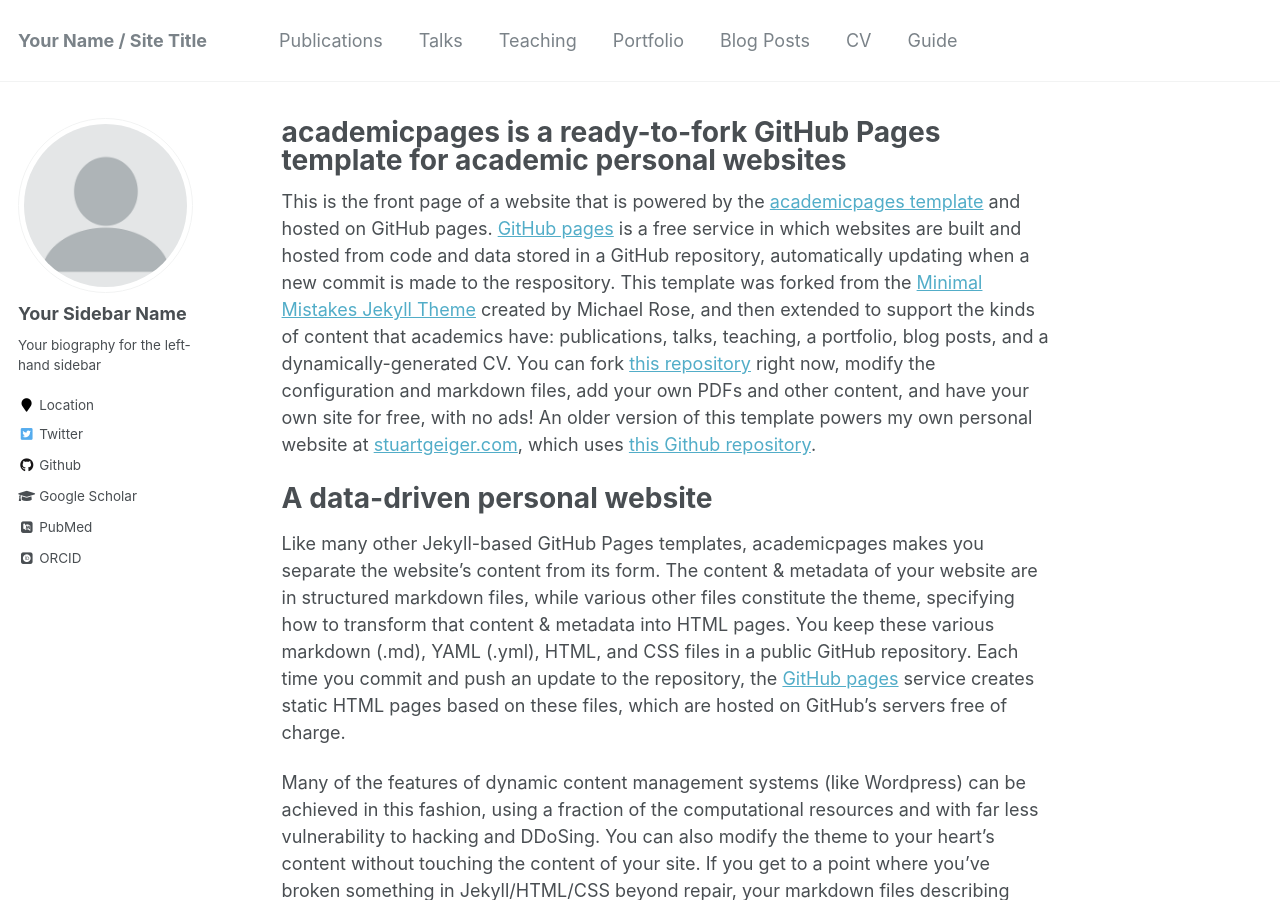
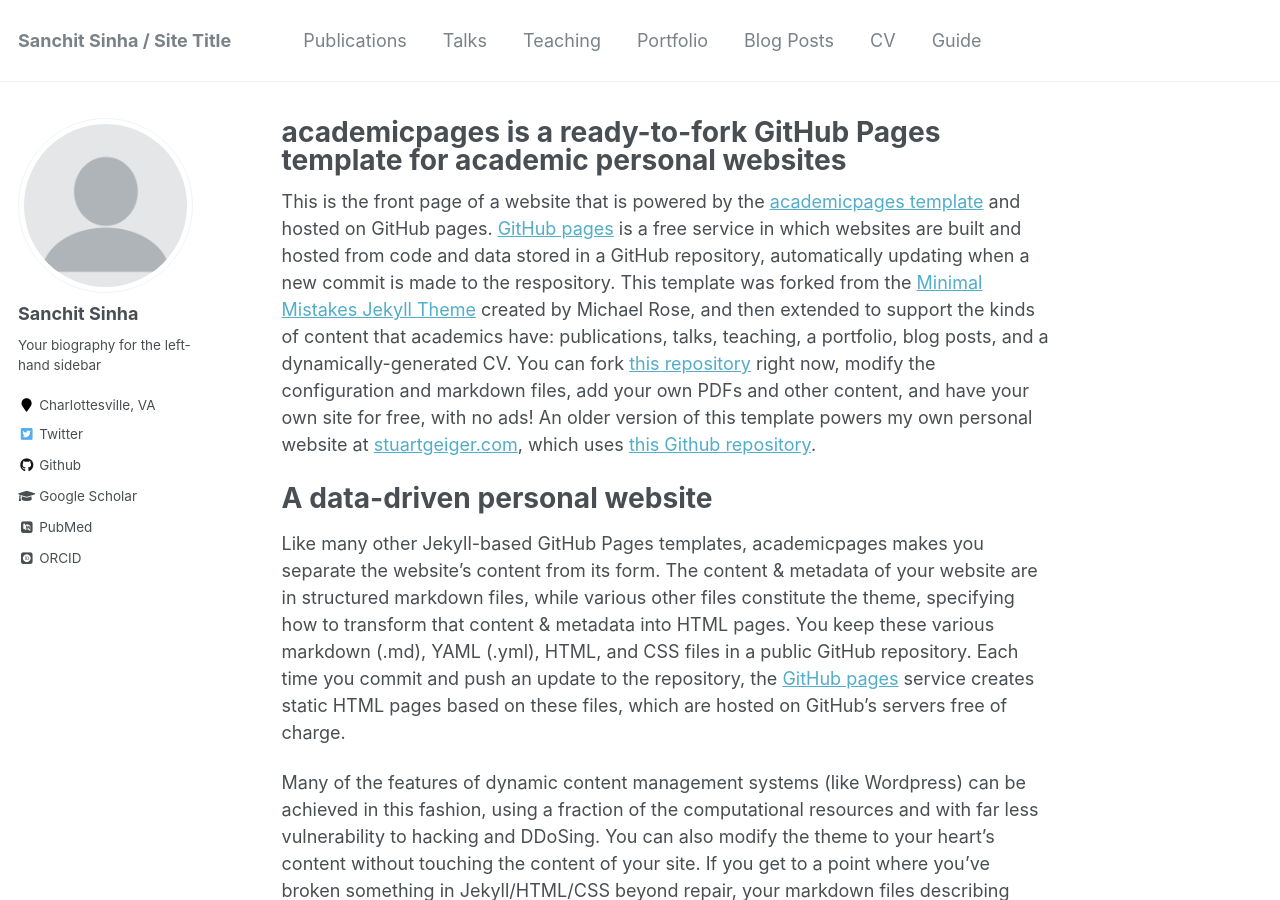
Before and after one commit to sanchit97/sanchit97.github.io, a Jekyll site: the page built from _pages/about.md, in a window 1280 px wide and 900 px high. Built offline with Jekyll 4.4.1, drawn with Linux system fonts in a browser that asks for light colours; some web fonts are replaced; some of the changed text lies outside the part shown.

Commit message:
[CODE] Name changes

```diff
--- a/_config.yml
+++ b/_config.yml
@@ -7,13 +7,13 @@
 
 # Site Settings
 locale                   : "en-US"
-title                    : "Your Name / Site Title"
+title                    : "Sanchit Sinha / Site Title"
 title_separator          : "-"
-name                     : &name "Your Name"
-description              : &description "personal description"
-url                      : https://academicpages.github.io # the base hostname & protocol for your site e.g. "https://mmistakes.github.io"
+name                     : &name "Sanchit Sinha"
+description              : &description "(CHI)"
+url                      : https://sanchit97.github.io # the base hostname & protocol for your site e.g. "https://mmistakes.github.io"
 baseurl                  : "" # the subpath of your site, e.g. "/blog"
-repository               : "academicpages/academicpages.github.io"
+repository               : "sanchit97.github.io"
 teaser                   :  # filename of teaser fallback teaser image placed in /images/, .e.g. "500x300.png"
 breadcrumbs              : false # true, false (default)
 words_per_minute         : 160
@@ -80,13 +80,13 @@
 
 # Site Author
 author:
-  name             : "Your Sidebar Name"
+  name             : "Sanchit Sinha"
   avatar           : "profile.png"
   bio              : "Your biography for the left-hand sidebar"
-  location         : "Location"
+  location         : "Charlottesville, VA"
   employer         :
-  pubmed           : "https://www.ncbi.nlm.nih.gov/pubmed/?term=john+snow"
-  googlescholar    : "http://yourfullgooglescholarurl.com"
+  pubmed           : ""
+  googlescholar    : ""
   email            :
   researchgate     :  # example: "https://www.researchgate.net/profile/yourprofile"
   uri              :
@@ -96,7 +96,7 @@
   flickr           :
   facebook         :
   foursquare       :
-  github           : "academicpages"
+  github           : "sanchit97"
   google_plus      :
   keybase          :
   instagram        :
@@ -109,7 +109,7 @@
   stackoverflow    : # http://stackoverflow.com/users/123456/username
   steam            :
   tumblr           :
-  twitter          : "replacethistwitterhandle"
+  twitter          : "snsanchit"
   vine             :
   weibo            :
   xing             :
```
